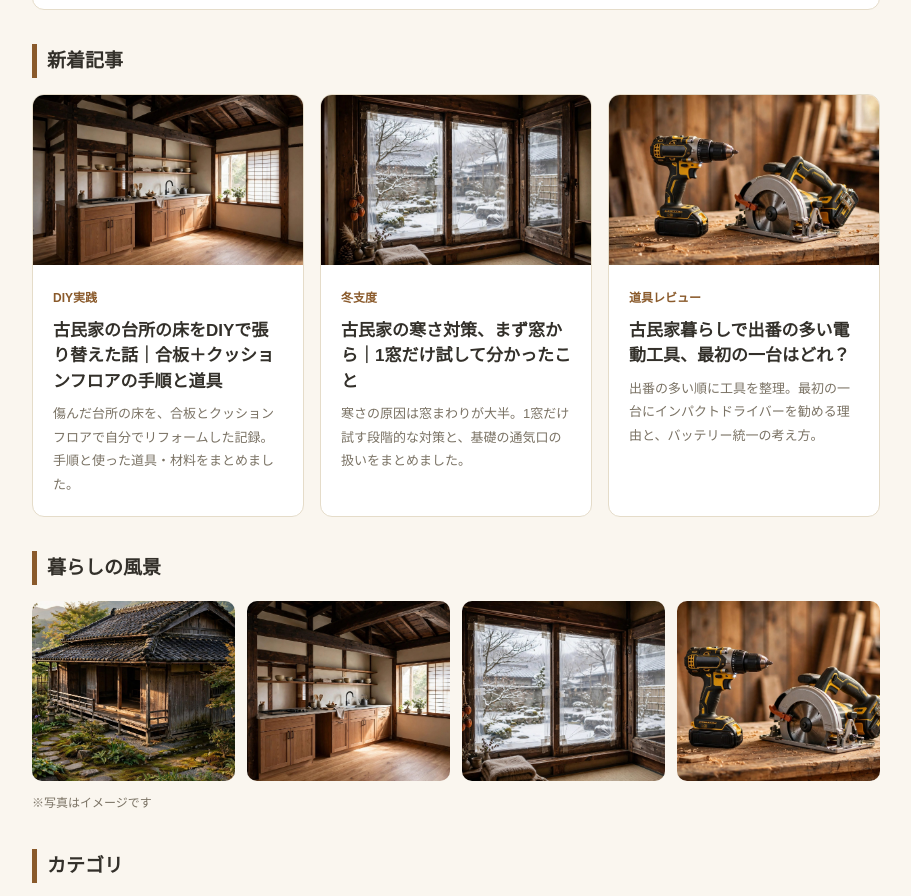
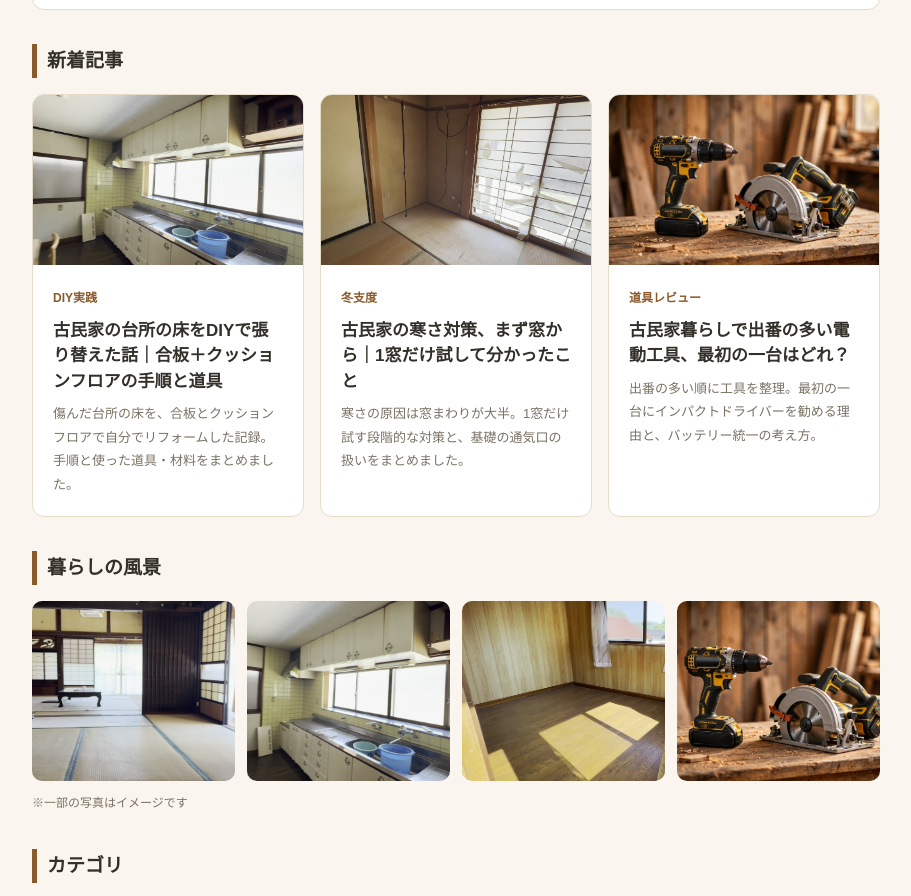
Before and after one commit to poikatsu-life-style-88/tt6022-creator.github.io, a plain HTML site: page index.html in a window 1280 px wide. Shown: the part 738-1634 px from the top of the page, without its empty margins (184-1095 px from the left). Drawn offline with Linux system fonts and the light colour scheme.

Commit message:
写真を実写に差し替え（トップ・窓記事・床記事）

```diff
--- a/index.html
+++ b/index.html
@@ -34,7 +34,7 @@
 <main>
   <div class="wrap">
     <section class="hero">
-      <img class="hero-img" src="images/hero.jpg" alt="瓦屋根と木の壁の古民家と庭">
+      <img class="hero-img" src="images/hero-real.jpg" alt="障子と畳の大広間が続く古民家の室内">
       <h1>古民家は、道具しだいで暮らしやすくなる。</h1>
       <p>築年数の古い家に暮らしていると、直したい場所、工夫したい場所が次々に出てきます。このサイトでは、実際に自分の手で試したDIYの手順と、使ってよかった道具・材料を記録しています。買って失敗したものも含めて、正直に書くのがモットーです。</p>
     </section>
@@ -42,7 +42,7 @@
     <h2 class="sec" id="articles">新着記事</h2>
     <div class="cards">
       <a class="card" href="articles/yuka-diy.html">
-        <img class="card-img" src="images/floor.jpg" alt="木目の床に張り替えた古民家の台所">
+        <img class="card-img" src="images/kitchen-before.jpg" alt="リフォーム前の古民家の台所">
         <div class="card-body">
           <span class="cat">DIY実践</span>
           <h3>古民家の台所の床をDIYで張り替えた話｜合板＋クッションフロアの手順と道具</h3>
@@ -50,7 +50,7 @@
         </div>
       </a>
       <a class="card" href="articles/mado-samusa.html">
-        <img class="card-img" src="images/window.jpg" alt="断熱シートを貼った古民家の窓と雪の庭">
+        <img class="card-img" src="images/window-real.jpg" alt="破れた障子のある和室">
         <div class="card-body">
           <span class="cat">冬支度</span>
           <h3>古民家の寒さ対策、まず窓から｜1窓だけ試して分かったこと</h3>
@@ -69,12 +69,12 @@
 
     <h2 class="sec">暮らしの風景</h2>
     <div class="gallery">
-      <img src="images/hero.jpg" alt="古民家の外観と庭">
-      <img src="images/floor.jpg" alt="古民家の台所">
-      <img src="images/window.jpg" alt="冬の窓辺">
+      <img src="images/hero-real.jpg" alt="古民家の大広間">
+      <img src="images/kitchen-before.jpg" alt="古民家の台所">
+      <img src="images/room-sun.jpg" alt="日差しの入る板の間">
       <img src="images/tools.jpg" alt="作業台の電動工具">
     </div>
-    <p class="note">※写真はイメージです</p>
+    <p class="note">※一部の写真はイメージです</p>
 
     <h2 class="sec">カテゴリ</h2>
     <div class="cards">
```
Also changed, not shown: articles/mado-samusa.html (+2 -1 lines), articles/yuka-diy.html (+1 -1 lines).
